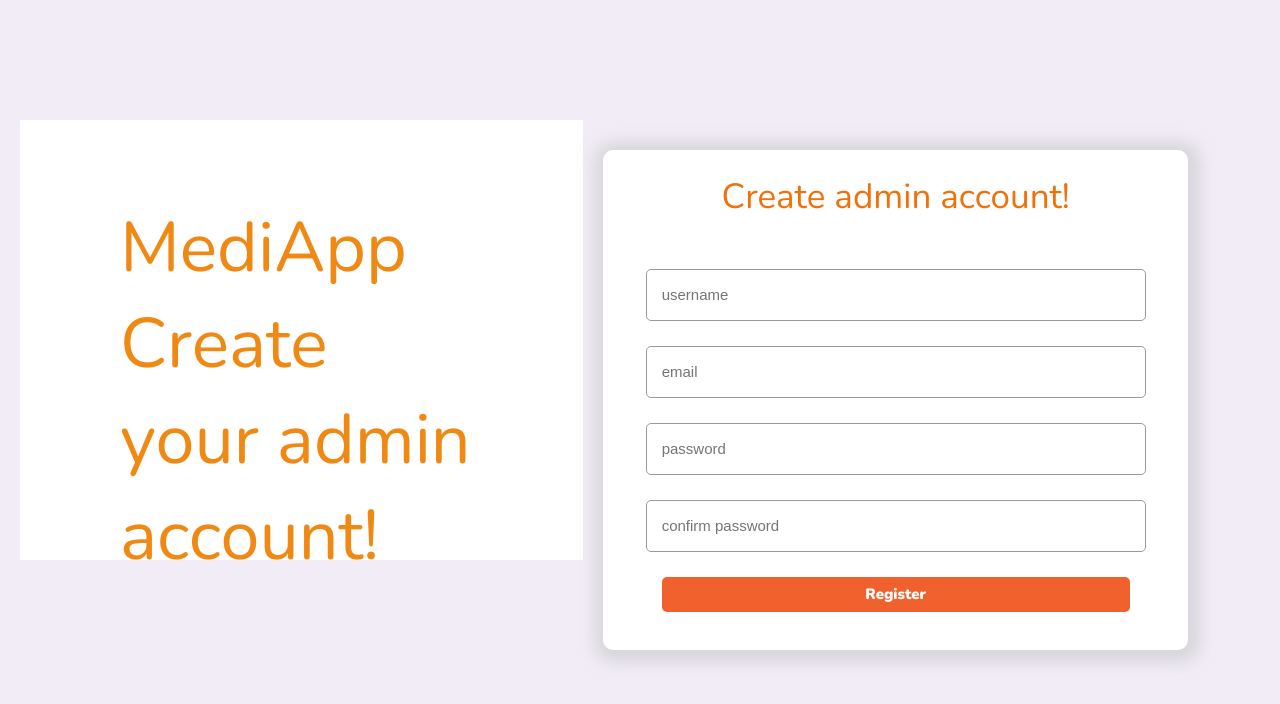
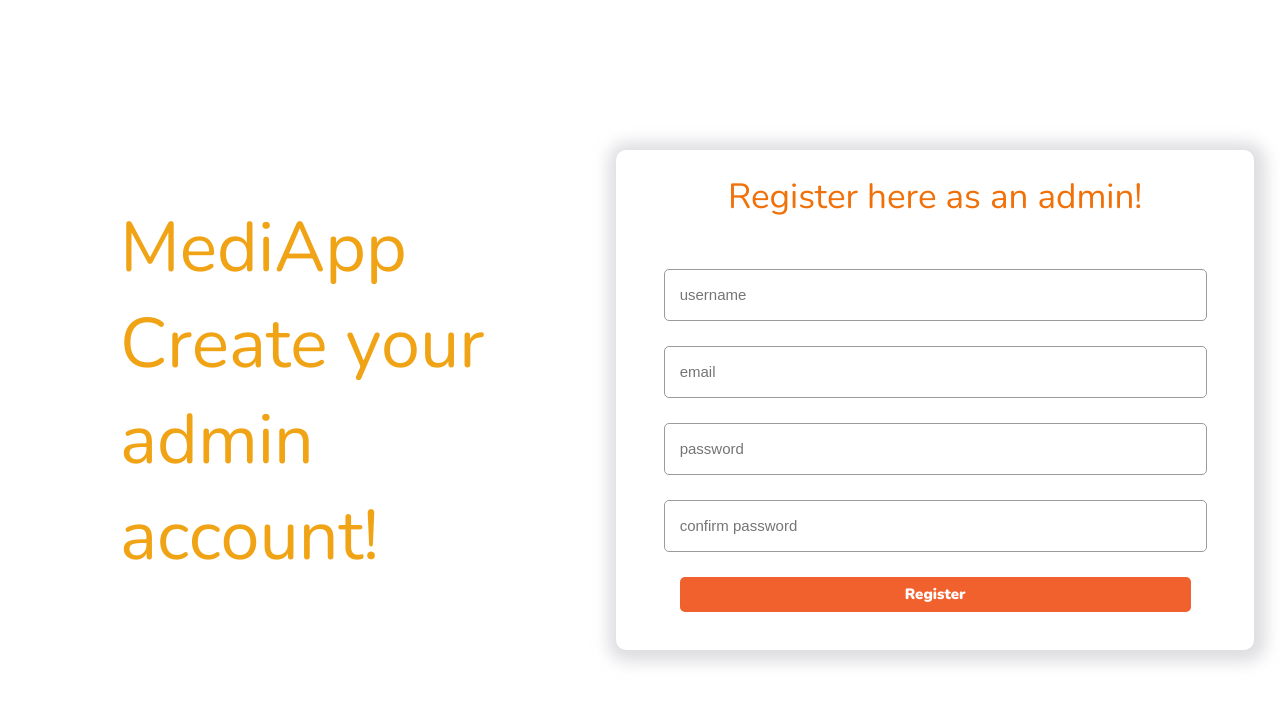
Before and after one commit to manojitht/Mediapp-admin, a React (Create React App) app: page / in a window 1280 px wide. Shown: the top 704 px of the page. Built offline with nearby package versions, Linux system fonts and the light colour scheme.

Commit message:
section title change

```diff
--- a/src/App.css
+++ b/src/App.css
@@ -1,6 +1,6 @@
 body {
   /* background-image: url(./components/images/backpicture.jpg); */
-  background-color: rgb(241, 236, 245);
+  background-color: white;
   background-size: cover;
   background-position: center;
   background-attachment: fixed;
@@ -19,7 +19,7 @@ body {
 }
 
 .section:hover {
-  box-shadow: 2px 2px 15px 10px rgba(113, 112, 114, 0.596);
+  box-shadow: 2px 2px 15px 10px rgba(236, 179, 72, 0.596);
   transition: 1.5s;
 }
 
@@ -77,7 +77,7 @@ footer h5 {
   font-family: "Nunito", sans-serif;
   font-weight: 200;
   font-size: 70px;
-  color: rgb(240, 137, 20);
+  color: rgb(240, 163, 20);
 }
 
 button {
@@ -97,4 +97,5 @@ button {
 
 button:hover {
   background-color: rgb(255, 68, 0);
+  transition: 0.5s;
 }
--- a/src/App.js
+++ b/src/App.js
@@ -12,7 +12,7 @@ function App() {
       <h3 className="mainfont">MediApp<br/>Create your admin account!</h3>
       </div>
     <div className="section">
-      <h1>Create admin account!</h1>
+      <h1>Register here as an admin!</h1>
       <Register/>
     </div>
     </body>
--- a/src/components/Register.js
+++ b/src/components/Register.js
@@ -4,7 +4,7 @@ import firebase from '../Firebase';
 
 export default function Register() {
 
-    const [ name, setName] = useState('');
+    const [ name, setName] = useState(''); // set the local state
     const [ email, setEmail] = useState('');
     const [ password, setPassword] = useState('');
 
@@ -20,7 +20,7 @@ export default function Register() {
         setPassword(e.target.value);
     };
 
-    const createUser = () => {
+    const createUser = () => {  //check for the validation and enter on the DB
 
         var Cpassword = document.getElementById('password').value;
         var confirmPassword = document.getElementById('confirm').value;
@@ -40,7 +40,7 @@ export default function Register() {
                     password
                 };
 
-                create.child(name).set(put);
+                create.child(name).set(put); // push function for firebase creates the auto generate key, hence set function used here.
 
                 document.getElementById('displayMessage').style.display = "block";
                 document.getElementById('displayMessage').innerHTML = `${name}, your mediapp admin account created successfully!`;
@@ -61,7 +61,7 @@ export default function Register() {
     }
 
     return(
-        //this React . Fragments tag helps to combine the all tags into one...
+        //this React . Fragments tag helps to combine the all tags into one parent element...
     <>
      <input className="inputs" id="username" placeholder="username" onChange={handleOnChangen} value={name}/><br/>
      <input className="inputs" id="email" placeholder="email" onChange={handleOnChangee} value={email}/><br/>
```
